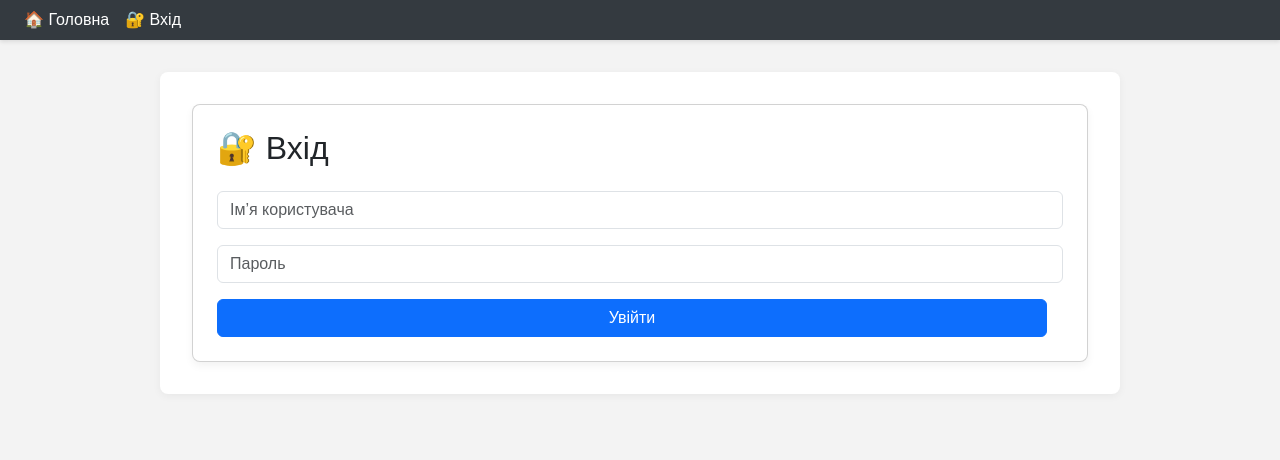
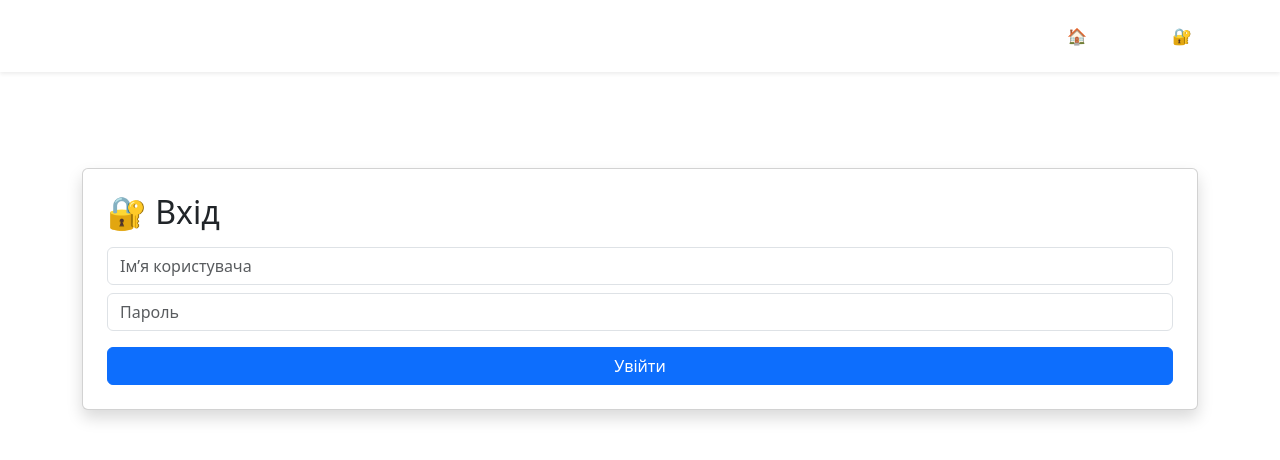
Before and after one commit to Pilat28/CRM_Project, a React (Vite) app in the folder frontend/: page /login in a window 1280 px wide. Shown: the top 460 px of the page. Built offline with nearby package versions, Linux system fonts and the light colour scheme.

Commit message:
покращення вигляду

```diff
--- a/frontend/src/App.jsx
+++ b/frontend/src/App.jsx
@@ -1,25 +1,44 @@
-import React from 'react';
-import { BrowserRouter as Router, Routes, Route, Link } from 'react-router-dom';
+import React, { useContext } from 'react';
+import { BrowserRouter as Router, Routes, Route, Link, useNavigate } from 'react-router-dom';
 import HomePage from './pages/HomePage';
 import LoginPage from './pages/LoginPage';
+import Dashboard from './pages/Dashboard';
+import { AuthContext } from './context/AuthContext';
+
+function Navbar() {
+  const { isAuthenticated, logout } = useContext(AuthContext);
+  const navigate = useNavigate();
+
+  const handleLogout = () => {
+    logout();
+    navigate('/');
+  };
+
+  return (
+    <nav className="navbar navbar-expand-lg px-4 py-3 bg-white shadow-sm mb-3">
+      <div className="container-fluid">
+        <Link to="/" className="navbar-brand">CRM</Link>
+        <div className="d-flex">
+          <Link to="/" className="nav-link">🏠 Головна</Link>
+          {!isAuthenticated && <Link to="/login" className="nav-link">🔐 Вхід</Link>}
+          {isAuthenticated && <Link to="/dashboard" className="nav-link">📊 Кабінет</Link>}
+          {isAuthenticated && (
+            <button className="btn btn-sm btn-outline-danger ms-2" onClick={handleLogout}>Вийти</button>
+          )}
+        </div>
+      </div>
+    </nav>
+  );
+}
 
 function App() {
   return (
     <Router>
-      <nav className="navbar navbar-expand-lg px-4">
-        <div className="d-flex">
-          <Link to="/" className="nav-link">
-            🏠 Головна
-          </Link>
-          <Link to="/login" className="nav-link">
-            🔐 Вхід
-          </Link>
-        </div>
-      </nav>
-
+      <Navbar />
       <Routes>
         <Route path="/" element={<HomePage />} />
         <Route path="/login" element={<LoginPage />} />
+        <Route path="/dashboard" element={<Dashboard />} />
       </Routes>
     </Router>
   );
--- /dev/null
+++ b/frontend/src/context/AuthContext.jsx
@@ -0,0 +1,27 @@
+import React, { createContext, useState, useEffect } from 'react';
+import { getToken, saveToken, removeToken } from '../services/auth';
+
+export const AuthContext = createContext();
+
+export const AuthProvider = ({ children }) => {
+  const [token, setToken] = useState(getToken());
+
+  useEffect(() => {
+    if (token) {
+      saveToken(token);
+    } else {
+      removeToken();
+    }
+  }, [token]);
+
+  const login = (newToken) => setToken(newToken);
+  const logout = () => setToken(null);
+
+  const isAuthenticated = !!token;
+
+  return (
+    <AuthContext.Provider value={{ token, login, logout, isAuthenticated }}>
+      {children}
+    </AuthContext.Provider>
+  );
+};
--- a/frontend/src/main.jsx
+++ b/frontend/src/main.jsx
@@ -1,13 +1,14 @@
-import { StrictMode } from 'react'
-import { createRoot } from 'react-dom/client'
-import 'bootstrap/dist/css/bootstrap.min.css';
-import './index.css'
-import App from './App.jsx'
-import './styles/global.css';
-
+import { StrictMode } from 'react';
+import { createRoot } from 'react-dom/client';
+import './index.css';
+import 'bootstrap/dist/css/bootstrap.min.css'; // <-- Додати оце!
+import App from './App.jsx';
+import { AuthProvider } from './context/AuthContext';
 
 createRoot(document.getElementById('root')).render(
   <StrictMode>
-    <App />
+    <AuthProvider>
+      <App />
+    </AuthProvider>
   </StrictMode>,
-)
+);
--- /dev/null
+++ b/frontend/src/pages/Dashboard.jsx
@@ -0,0 +1,12 @@
+import React from 'react';
+
+function Dashboard() {
+  return (
+    <div className="container mt-5 text-light">
+      <h2>📊 Особистий кабінет</h2>
+      <p>Тут буде доступ до модулів CRM, залежно від вашої ролі.</p>
+    </div>
+  );
+}
+
+export default Dashboard;
--- a/frontend/src/pages/HomePage.jsx
+++ b/frontend/src/pages/HomePage.jsx
@@ -4,9 +4,9 @@ function HomePage() {
   return (
     <div className="container">
       <div className="card p-4">
-        <h1 className="mb-3">📋 Це головна сторінка</h1>
+        <h1 className="mb-3">📋 Це головна сторінка ОКБ"Шарашка"</h1>
         <p className="lead">
-          Вітаємо у системі управління CRM. Користуйтесь меню для навігації.
+          Вітаємо у системі управління CRM. Користуйтесь меню для навігації
         </p>
       </div>
     </div>
--- a/frontend/src/pages/LoginPage.jsx
+++ b/frontend/src/pages/LoginPage.jsx
@@ -1,41 +1,42 @@
-import React, { useState } from 'react';
+import React, { useState, useContext } from 'react';
 import axios from 'axios';
+import { useNavigate } from 'react-router-dom';
+import { AuthContext } from '../context/AuthContext';
 
 function LoginPage() {
   const [username, setUsername] = useState('');
   const [password, setPassword] = useState('');
+  const { login } = useContext(AuthContext);
+  const navigate = useNavigate();
 
   const handleLogin = async () => {
     try {
-      const response = await axios.post('http://127.0.0.1:5000/api/login', { username, password });
-      alert(`Успішний вхід! Токен: ${response.data.access_token}`);
-    } catch (error) {
-      alert('Помилка входу: ' + error.response.data.message);
+      const res = await axios.post('http://127.0.0.1:5000/api/login', { username, password });
+      login(res.data.access_token); // Зберігаємо токен в контексті
+      navigate('/dashboard');       // Перехід до кабінету
+    } catch (err) {
+      alert('Помилка входу: ' + err.response?.data?.message || 'Сервер недоступний');
     }
   };
 
   return (
-    <div className="container">
-      <div className="card p-4">
-        <h2 className="mb-4">🔐 Вхід</h2>
-        <div className="mb-3">
+    <div className="container mt-5">
+      <div className="card p-4 shadow">
+        <h2 className="mb-3">🔐 Вхід</h2>
         <input
           type="text"
-            className="form-control"
+          className="form-control mb-2"
           placeholder="Ім’я користувача"
           value={username}
           onChange={(e) => setUsername(e.target.value)}
         />
-        </div>
-        <div className="mb-3">
         <input
           type="password"
-            className="form-control"
+          className="form-control mb-3"
           placeholder="Пароль"
           value={password}
           onChange={(e) => setPassword(e.target.value)}
         />
-        </div>
         <button className="btn btn-primary" onClick={handleLogin}>
           Увійти
         </button>
--- /dev/null
+++ b/frontend/src/services/auth.js
@@ -0,0 +1,4 @@
+export const saveToken = (token) => localStorage.setItem('token', token);
+export const getToken = () => localStorage.getItem('token');
+export const removeToken = () => localStorage.removeItem('token');
+export const isLoggedIn = () => !!getToken();
```
Lines whose indentation alone changed are shown as unchanged.
